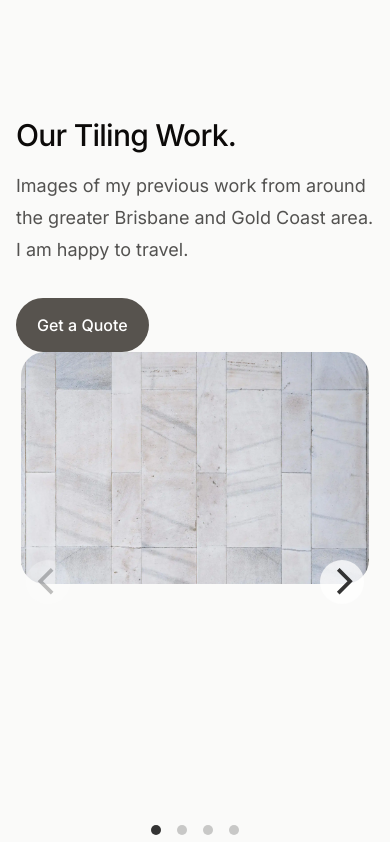
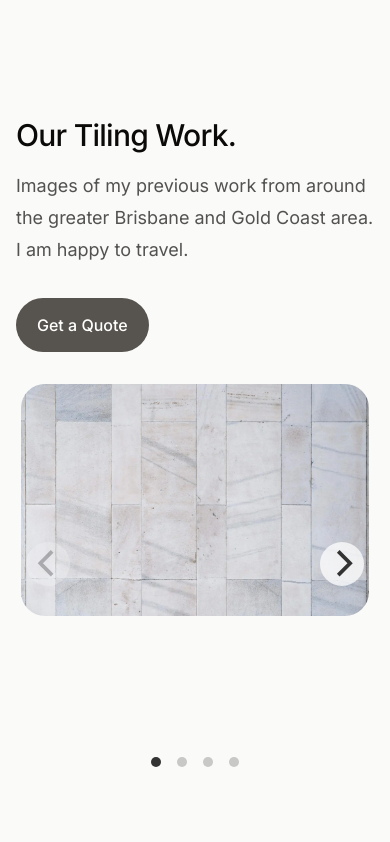
Before and after one commit to aidenwood/goldentile-v8, an Astro site: page / in a window 390 px wide. Shown: the part 3957-4799 px from the top of the page. Built offline with nearby package versions, Linux system fonts and the light colour scheme; Astro itself is replaced by a stand-in of ours.

Commit message:
Update Slider.astro

```diff
--- a/src/components/home/Slider.astro
+++ b/src/components/home/Slider.astro
@@ -6,8 +6,14 @@
 
 <style>
   .carousel-cell {
-  height: 460px; /* height of carousel */
+  height: 560px; /* height of carousel */
   margin-right: 10px;
+}
+
+@media only screen and (max-width: 968px) {
+  .carousel-cell {
+    height: 360px; /* height of carousel */
+  }
 }
 </style>
 
@@ -25,7 +31,7 @@
         </div>
         <a
           href="/pricing"
-          class="bg-primary-600 dark:bg-primary-400 hover:bg-primary-700 dark:hover:bg-primary-300 focus-visible:outline-primary-600 dark:focus-visible:outline-primary-400 dark:text-primary-950 inline-flex items-center justify-center rounded-full border border-transparent px-5 py-3 text-base font-medium text-white transition focus-visible:outline focus-visible:outline-2 focus-visible:outline-offset-2"
+          class="mb-8 bg-primary-600 dark:bg-primary-400 hover:bg-primary-700 dark:hover:bg-primary-300 focus-visible:outline-primary-600 dark:focus-visible:outline-primary-400 dark:text-primary-950 inline-flex items-center justify-center rounded-full border border-transparent px-5 py-3 text-base font-medium text-white transition focus-visible:outline focus-visible:outline-2 focus-visible:outline-offset-2"
         >
           Get a Quote
         </a>
```
